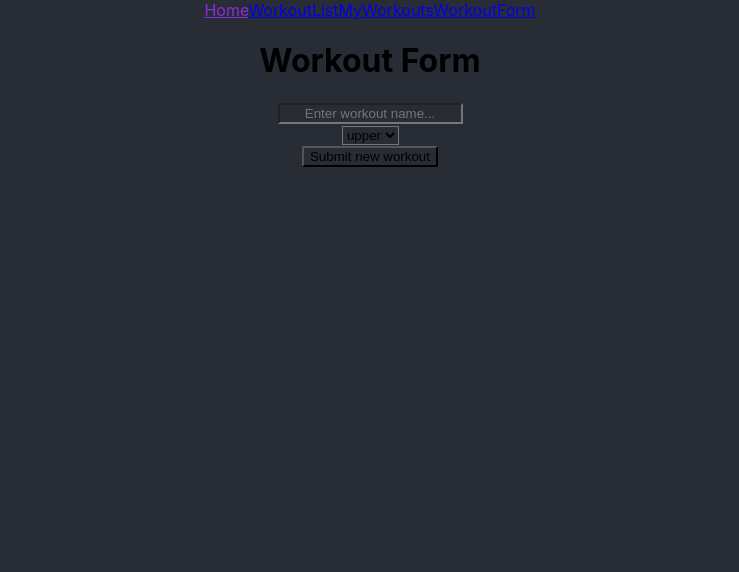
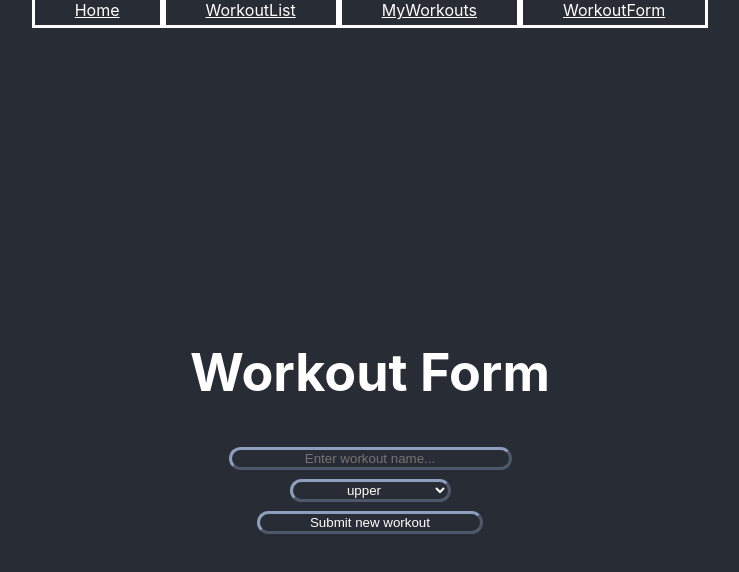
Before and after one commit to MichaelDDJ/Phase-2-Project, a React (Create React App) app: page /WorkoutForm in a window 1280 px wide. Shown: the top 572 px of the page, without its empty margins (270-1009 px from the left). Built offline with nearby package versions, Linux system fonts and the light colour scheme; data requests are answered from the project's data file.

Commit message:
CSS added to everything.

```diff
--- a/src/App.css
+++ b/src/App.css
@@ -14,16 +14,7 @@
   }
 }
 
-.header2 {
-  padding: 60px;
-  text-align: center;
-  background: #ffffff;
-  color: rgb(0, 0, 0);
-  font-size: 30px;
-
-}
-
-.workoutList2 {
+.workout-form {
   background-color: #282c34;
   min-height: 100vh;
   display: flex;
@@ -32,11 +23,36 @@
   justify-content: center;
   font-size: calc(10px + 2vmin);
   color: white;
-  width: 50%;
-  float: left;
 }
 
-.myWorkouts2 {
+#input {
+  border : outset;
+  border-radius: 20px;
+  border-color: rgb(142, 159, 190);
+  padding-right: 50px;
+  padding-left: 50px;
+  color: white;
+}
+
+#type-select {
+  border : outset;
+  border-radius: 20px;
+  border-color: rgb(142, 159, 190);
+  padding-right: 50px;
+  padding-left: 50px;
+  color: white;
+}
+
+#btn {
+  border : outset;
+  border-radius: 20px;
+  border-color: rgb(142, 159, 190);
+  padding-right: 50px;
+  padding-left: 50px;
+  color: white;
+}
+
+.workout-list {
   background-color: #282c34;
   min-height: 100vh;
   display: flex;
@@ -45,8 +61,35 @@
   justify-content: center;
   font-size: calc(10px + 2vmin);
   color: white;
-  width: 50%;
-  float: right;
+}
+
+.my-workouts {
+  background-color: #282c34;
+  min-height: 100vh;
+  display: flex;
+  flex-direction: column;
+  align-items: center;
+  justify-content: center;
+  font-size: calc(10px + 2vmin);
+  color: white;
+}
+
+.workout {
+  border : outset;
+  border-radius: 20px;
+  border-color: rgb(142, 159, 190);
+  padding-right: 50px;
+  padding-left: 50px;
+  width: 25%
+}
+
+.navlink {
+  border: solid;
+  padding-top: 5px;
+  padding-right: 40px;
+  padding-bottom: 5px;
+  padding-left: 40px;
+  color: white;
 }
 
 .App-link {
--- a/src/MyWorkouts.js
+++ b/src/MyWorkouts.js
@@ -8,7 +8,7 @@ function MyWorkouts ({filteredWorkouts, handleDelete}) {
     })
 
     return (
-        <div className="myWorkouts">
+        <div className="my-workouts">
             <h1>MyWorkouts</h1>
             {myWorkoutList}
         </div>
--- a/src/NavBar.js
+++ b/src/NavBar.js
@@ -5,10 +5,10 @@ function NavBar () {
 
     return (
         <div>
-            <NavLink to="/" style={{color: "blueviolet"}}>Home</NavLink>
-            <NavLink to="/WorkoutList" >WorkoutList</NavLink>
-            <NavLink to="/MyWorkouts" >MyWorkouts</NavLink>
-            <NavLink to="/WorkoutForm" >WorkoutForm</NavLink>
+            <NavLink to="/" className={"navlink"} >Home</NavLink>
+            <NavLink to="/WorkoutList" className={"navlink"} >WorkoutList</NavLink>
+            <NavLink to="/MyWorkouts" className={"navlink"} >MyWorkouts</NavLink>
+            <NavLink to="/WorkoutForm" className={"navlink"} >WorkoutForm</NavLink>
         </div>
     )
 
--- a/src/WorkoutForm.js
+++ b/src/WorkoutForm.js
@@ -6,15 +6,15 @@ function WorkoutForm ({name, type, setName, setType, handleSubmit}) {
         <div className="workout-form">
             <h1>Workout Form</h1>
             <form onSubmit={handleSubmit}>
-                <input type="text" placeholder="Enter workout name..." onChange={(e) => setName(e.target.value)} value={name} ></input>
+                <input id="input" type="text" placeholder="Enter workout name..." onChange={(e) => setName(e.target.value)} value={name} ></input>
                 <br></br>
-                <select id="type select" value={type} onChange={(e) => setType(e.target.value)}>
+                <select id="type-select" value={type} onChange={(e) => setType(e.target.value)}>
                     <option value="upper">upper</option>
                     <option value="lower">lower</option>
                     <option value="full">full</option>
                 </select>
                 <br></br>
-                <button>Submit new workout</button>
+                <button id="btn" >Submit new workout</button>
             </form>
         </div>
 
--- a/src/WorkoutList.js
+++ b/src/WorkoutList.js
@@ -9,7 +9,7 @@ function WorkoutList ({workouts, handleWorkoutClick}) {
     })
 
     return (
-        <div className="workoutList">
+        <div className="workout-list">
             <h1>WorkoutList</h1>
             {workoutList}
         </div>
```
